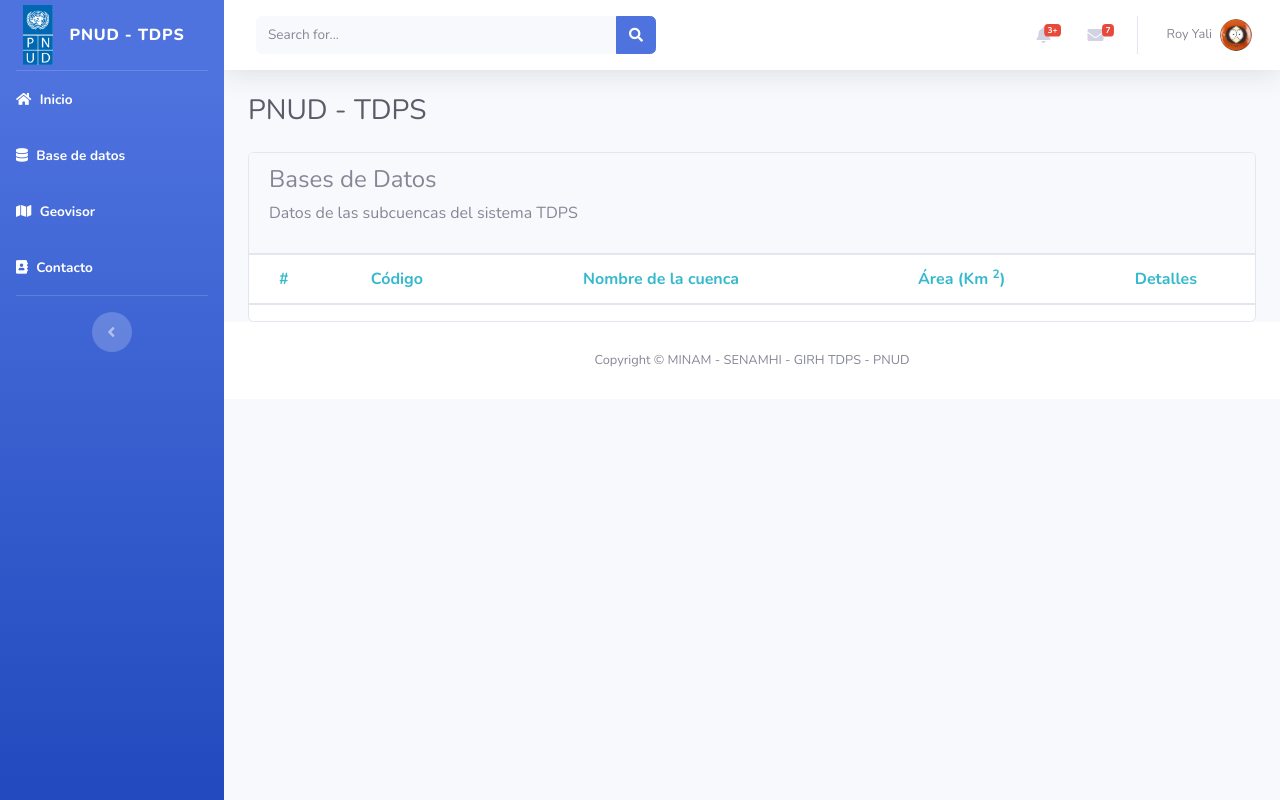
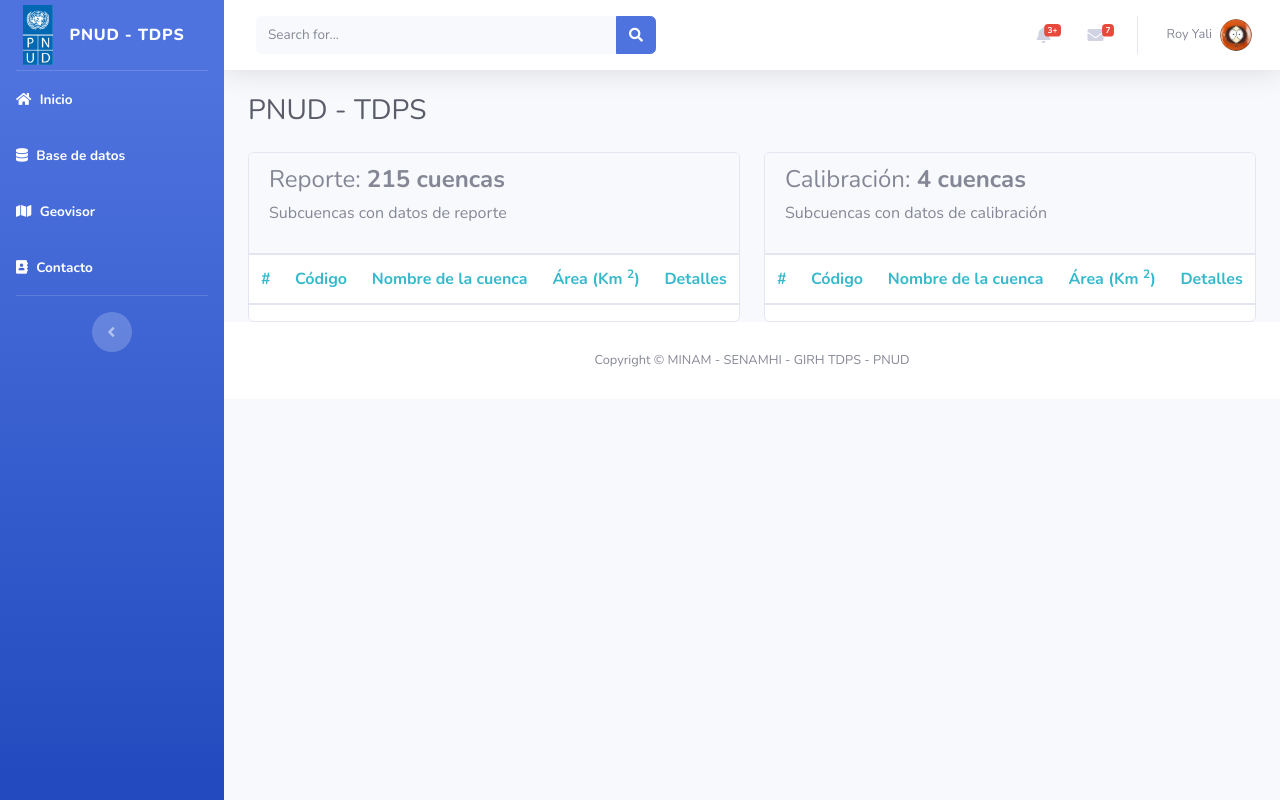
Before and after one commit to ryali93/geovisor_pnud, a Django app: page /list_subcuencas/ in a window 1280 px wide. Run offline with Django 3.2, Linux system fonts and the light colour scheme; data that the repository does not hold is empty; some libraries are stand-ins or nearby versions.

Commit message:
agregando data para charts de subcuencas

```diff
--- a/dashboard/templates/app/list_subcuencas.html
+++ b/dashboard/templates/app/list_subcuencas.html
@@ -1,11 +1,12 @@
 {% extends "app/base_site.html" %}
 
 {% block content %}
-<div class="col-md-12">
+
+    <div class="col-md-6">
         <div class="card">
             <div class="card-header" data-background-color="blue">
-            <h4 class="title">Bases de Datos</h4>
-            <p class="category">Datos de las subcuencas del sistema TDPS</p>
+                <h4 class="title">Reporte: <strong>215 cuencas</strong> </h4>
+                <p class="category">Subcuencas con datos de reporte</p>
             </div>
             <div class="card-content table-responsive">
                 <table class="table table-hover">
@@ -35,4 +36,40 @@
             </div>
         </div>
     </div>
+
+    <div class="col-md-6">
+        <div class="card">
+            <div class="card-header" data-background-color="blue">
+                <h4 class="title">Calibración: <strong>4 cuencas</strong> </h4>
+                <p class="category">Subcuencas con datos de calibración</p>
+            </div>
+            <div class="card-content table-responsive">
+                <table class="table table-hover">
+                    <thead class="text-info text-center">
+                        <tr>
+                            <th>#</th>
+                            <th>Código</th>
+                            <th>Nombre de la cuenca</th>
+                            <th>Área (Km <sup>2</sup>)</th>
+                            <th>Detalles</th>
+                        </tr>
+                    </thead>
+
+                    <tbody>
+                        {% for cuenca in subcuencas_list_calibracion %}
+                        <tr>
+                            <td style="text-align:center;">{{ cuenca.orden }}</td>
+                            <td style="text-align:center;">{{ cuenca.codigo }}</td>
+                            <td style="text-align:center;">{{ cuenca.nom_parent }}</td>
+                            <td style="text-align:center;">{{ cuenca.area }} Km<sup>2</sup></td>
+                            <td style="text-align:center;"><a href="../subcuenca/{{ cuenca.codigo }}" rel="tooltip" title="" class="btn btn-info btn-simple btn-xs" data-original-title="Ver detalles"><i class="material-icons">Ver Detalle</i></a></td>
+                        </tr>
+                        {% endfor %}
+                    </tbody>
+
+                </table>
+            </div>
+        </div>
+    </div>
+
 {% endblock %}
--- a/dashboard/urls.py
+++ b/dashboard/urls.py
@@ -19,6 +19,6 @@
     path('list_subcuencas/', listar_subcuencas, name='listar_subcuencas'),
     path('mapa/', mapa, name='mapa'),
     path('cuenca/<str:codigo>/mapas/', mapas_cuencas, name='mapas_cuencas'),
-    path('subcuenca/<str:codigo>/mapas', mapas_subcuencas, name='mapas_subcuencas'),
+    # path('subcuenca/<str:codigo>/mapas', mapas_subcuencas, name='mapas_subcuencas'),
     path('contact/', contact, name='contact'),
 ]
--- a/dashboard/views.py
+++ b/dashboard/views.py
@@ -4,6 +4,7 @@
 
 # from .models import tb_stations_pp
 from .models import gpo_cuencas_tdps, gpo_subcuencas_tdps, data_bh_month, data_bh_historic, data_hydrogram_month, data_hydrogram_year
+from .models import tb_subcuencas_tdps_resultados
 
 def error_404_view(request, exception):
     data = {"name": "ThePythonDjango.com"}
@@ -53,7 +54,9 @@
 
 def listar_subcuencas(request):
     list_subcuenca = []
-    a = 0
+    list_subcuenca_calibracion = []
+    calibracion = ["0029", "0015", "0008", "0042"]
+    a,b = 0,0
     for cuenca in gpo_subcuencas_tdps.objects.all().order_by('nom_parent'):
         a += 1
         list_subcuenca.append({
@@ -65,8 +68,20 @@
             'area': round(cuenca.area, 2),
             'geom': cuenca.geom
         })
+        if cuenca.codigo in calibracion:
+            b += 1
+            list_subcuenca_calibracion.append({
+                'orden': b,
+                'codigo': cuenca.codigo,
+                'nombre': cuenca.nombre,
+                'cod_parent': cuenca.cod_parent,
+                'nom_parent': cuenca.nom_parent,
+                'area': round(cuenca.area, 2),
+                'geom': cuenca.geom
+            })
     context = {
-        'subcuencas_list': list_subcuenca
+        'subcuencas_list': list_subcuenca,
+        'subcuencas_list_calibracion': list_subcuenca_calibracion
     }
     return render(request, 'app/list_subcuencas.html', context)
 
@@ -101,6 +116,54 @@
 
 def subcuenca(request, codigo):
     # Datos del balance hidrico
+    from dateutil import rrule, parser
+    geo_json, geo_parent_json = extract_geom_subcuenca(codigo)
+    date1 = '1981-01-01'
+    date2 = '2016-12-31'
+    dates = [int(round(d.timestamp() * 1000)) for d in list(rrule.rrule(rrule.MONTHLY, dtstart=parser.parse(date1), until=parser.parse(date2)))]
+    q_hydrogram = []
+
+    subcuenca = tb_subcuencas_tdps_resultados.objects.filter(codigo=codigo)
+    caudales = subcuenca[0].q_month.split(',')[:-1]
+
+    for x in range(len(caudales)):
+        q_hydrogram.append([dates[x], round(float(caudales[x]), 2)])
+
+    print(q_hydrogram)
+
+    context = {
+        'codigo': subcuenca[0].codigo,
+        'geometria': geo_json,
+        'geometria_parent': geo_parent_json,
+
+        'pp_month': [round(float(x),2) for x in subcuenca[0].pp_month.split(',')[:-1]],
+        'etp_month': [round(float(x),2) for x in subcuenca[0].etp_month.split(',')[:-1]],
+        'etr_month': [round(float(x),2) for x in subcuenca[0].etr_month.split(',')[:-1]],
+        'q_month': [round(float(x),2) for x in subcuenca[0].q_month.split(',')[:-1]],
+        'flow_out_month': [round(float(x),2) for x in subcuenca[0].flow_out_month.split(',')[:-1]],
+        'surq_month': [round(float(x),2) for x in subcuenca[0].surq_month.split(',')[:-1]],
+
+        'pp_anual': [round(float(x),2) for x in subcuenca[0].pp_anual.split(',')[:-1]],
+        'etp_anual': [round(float(x),2) for x in subcuenca[0].etp_anual.split(',')[:-1]],
+        'etr_anual': [round(-float(x),2) for x in subcuenca[0].etr_anual.split(',')[:-1]],
+        'q_anual': [round(-float(x),2) for x in subcuenca[0].q_anual.split(',')[:-1]],
+        'flow_out_anual': [round(-float(x),2) for x in subcuenca[0].flow_out_anual.split(',')[:-1]],
+        'surq_anual': [round(-float(x),2) for x in subcuenca[0].surq_anual.split(',')[:-1]],
+
+        'pp_clima': [round(float(x),2) for x in subcuenca[0].pp_clima.split(',')[:-1]],
+        'etp_clima': [round(float(x),2) for x in subcuenca[0].etp_clima.split(',')[:-1]],
+        'etr_clima': [round(-float(x),2) for x in subcuenca[0].etr_clima.split(',')[:-1]],
+        'q_clima': [round(float(x),2) for x in subcuenca[0].q_clima.split(',')[:-1]],
+        'flow_out_clima': [round(-float(x),2) for x in subcuenca[0].flow_out_clima.split(',')[:-1]],
+        'surq_clima': [round(float(x),2) for x in subcuenca[0].surq_clima.split(',')[:-1]],
+
+        'annos': range(1981, 2017),
+        'q_hydrogram': q_hydrogram,
+    }
+
+    return render(request, "app/subcuenca.html", context)
+
+def subcuenca_calibracion(request, codigo):
     geo_json, geo_parent_json = extract_geom_subcuenca(codigo)
     bh_monthly = extract_data_bh_monthly(codigo)
     bh_historico = extract_data_bh_historic(codigo)
@@ -119,7 +182,7 @@
         'hydrograph_month': hydrograph_month,
         'hydrograph_year': hydrograph_year
     }
-    return render(request, "app/subcuenca.html", context)
+    return render(request, "app/subcuenca_calibracion.html", context)
 
 def extract_geom_cuenca(codigo):
     import json
@@ -161,7 +224,6 @@
     }
     return geo_json, geo_parent_json
 
-
 def extract_data_bh_monthly(codigo):
     try:
         datos = data_bh_month.objects.filter(cod_cuenca=codigo)
@@ -198,6 +260,7 @@
     try:
         datos = data_hydrogram_year.objects.filter(cod_cuenca=codigo)
         data = [[int(round(d.mes.timestamp() * 1000)), d.caudal] for d in datos]
+        data =  [[int(round(d.timestamp() * 1000)), d] for d in subcuenca[0].surq_clima.split(',')[:-1]]
     except:
         data = []
     return data
```
Also changed, not shown: dashboard/models.py (+31 -14 lines), dashboard/templates/app/404.html (+7 -1 lines), dashboard/templates/app/list_database.html (+9 -19 lines), dashboard/templates/app/subcuenca.html (+45 -36 lines), geovisor/settings.py (+28 -52 lines), geovisor/settings_prod.py (renamed from geovisor/settings_dev.py, +52 -28 lines), dashboard/migrations/0003_tb_subcuencas_tdps_resultados.py (added), geovisor/static/img/404.jpg (added), geovisor/static/img/404.png (added), geovisor/static/img/raster_tdps.png (added), geovisor/static/img/raster_tdps1.png (added). Lines whose indentation alone changed are shown as unchanged.
